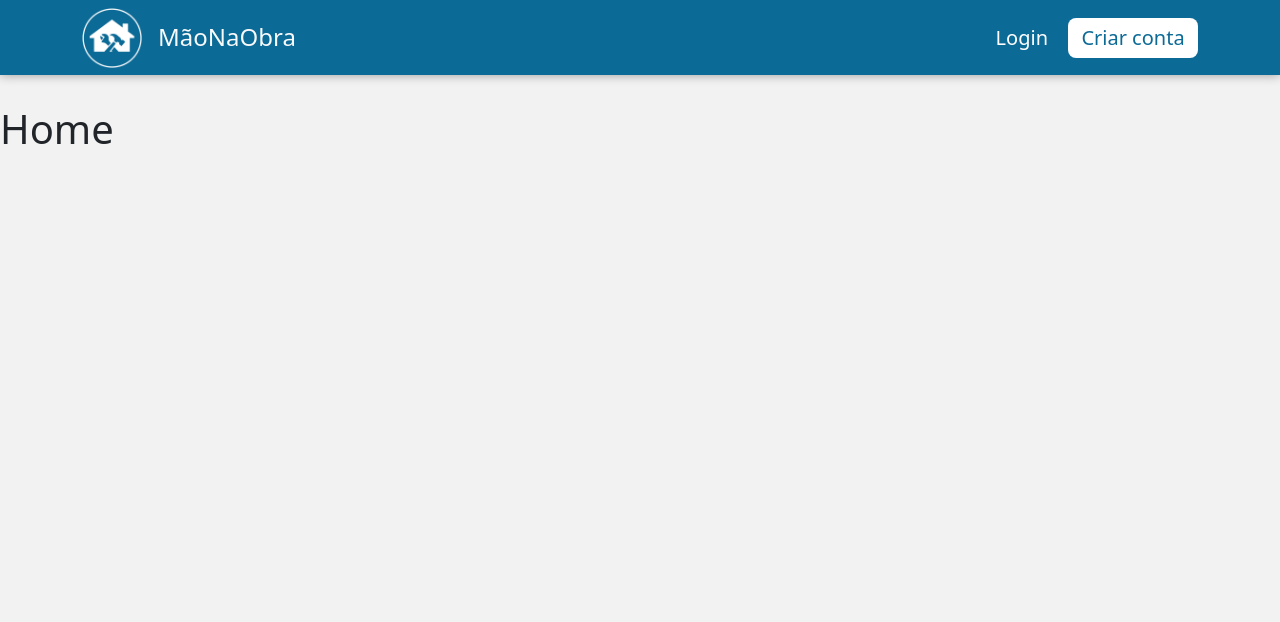
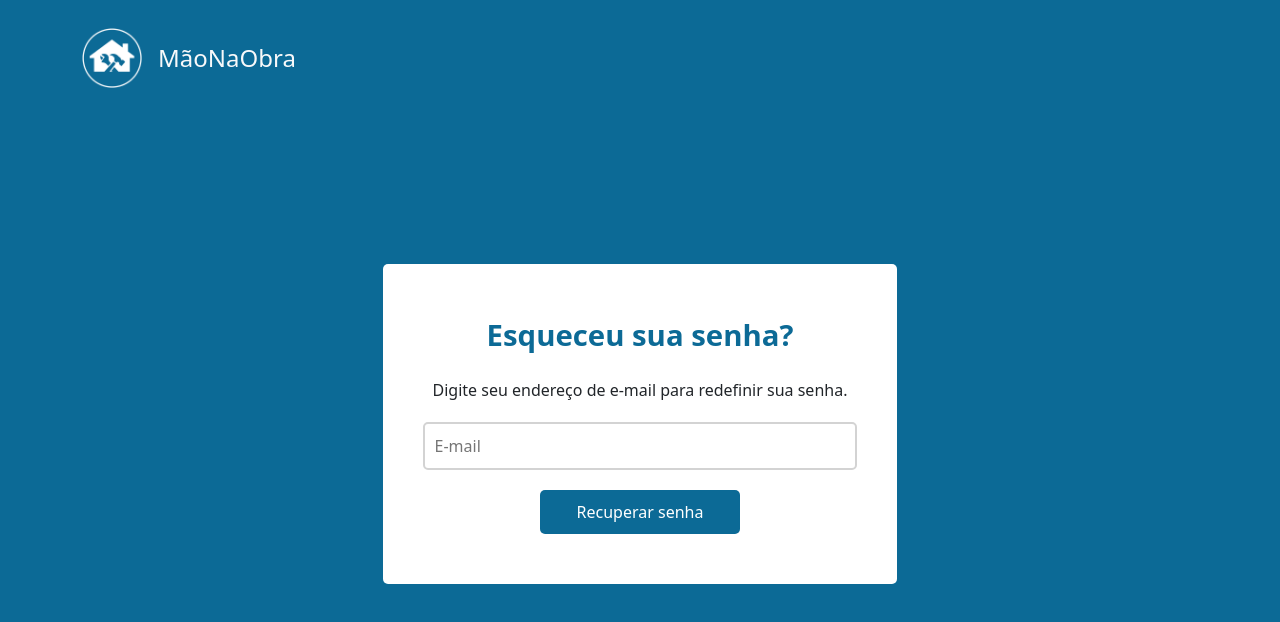
Before and after one commit to MaoNaObraa/MaoNaObra, a React (Vite) app: page / in a window 1280 px wide. Shown: the top 622 px of the page. Built offline with nearby package versions, Linux system fonts and the light colour scheme.

Commit message:
feat: Forgot password screen

```diff
--- a/src/App.jsx
+++ b/src/App.jsx
@@ -2,11 +2,14 @@ import './App.css'
 import Navigation from './components/navigation/Navigation';
 import {BrowserRouter, Switch, Route} from "react-router-dom";
 import Home from './pages/Home/Home';
+import ForgotPassword from './pages/ForgotPassword/ForgotPassword'
 
 function App() {
   return (
     <>
 
+    <ForgotPassword />
+{/*
         <Navigation />
           <BrowserRouter>
 
@@ -17,7 +20,7 @@ function App() {
               </Route>
 
             </Switch>
-          </BrowserRouter>
+          </BrowserRouter> */}
     </>
   )
 }
--- a/src/pages/ForgotPassword/ForgotPassoword.css
+++ /dev/null
@@ -1,66 +0,0 @@
-body {
-    font-family: 'Inter', sans-serif;
-    display: flex;
-    justify-content: center;
-    align-items: center;
-    height: 100vh;
-    background-color: #0C6A96;
-}
-.caixa{
-    background-color: white;
-    display: flex;
-    align-items: center;
-    flex-direction: column;
-    padding: 40px;
-    border-radius: 5px;
-    min-width: 400px;
-
-}
-.caixa > *{
-    margin: 10px;
-
-}
-.caixa-titulo{
-    color: #0C6A96;
-    font-size: 22pt;
-    font-weight: bolder;
-}
-.caixa-subtitulo{
-    font-size: 8pt;
-
-}
-.caixa-input{
-    width: 100%;
-}
-.caixa-input > input{
-    width: 100%;
-    padding: 12px 0px 12px 0px;
-    border-radius: 5px;
-    border: 2px solid lightgrey;
-}
-.botao{
-    background-color: #0C6A96;
-    font-size: 12pt;
-    color: white;
-    padding: 10px 15px ;
-    border-radius: 5px;
-
-}
-.head{
-    position: absolute;
-    display: flex;
-    top: 20px;
-    left: 20px;
-    align-items: center;
-
-}
-.head > img.icon{
-    height: 72px;
-    width: 72px;
-    margin-right: 10px;
-}
-.head > .text{
-    color: white;
-    font-weight: bold;
-
-}
--- a/src/pages/ForgotPassword/ForgotPassword.jsx
+++ b/src/pages/ForgotPassword/ForgotPassword.jsx
@@ -1,25 +1,34 @@
-import './ForgotPassword.css'
+import './forgotPassword.css'
 
 const ForgotPassword = () => {
     return (
         <>
-            <div class="head">
-            <img src="./logo.png" alt="" class="icon">
-            <div class="text">MãoNaObra</div>
+            <div id='principal'>
+                <div className='container' id='principal-box'>
+                    <div className="head">
+                        <a href="/" className='d-flex align-items-center justify-content-center'>
+                            <img src="/logo.png" alt="" width='60'/>
+                            <h4 className='text-light mt-2 p-3 font-weight-bold'>MãoNaObra</h4>
+                        </a>
                     </div>
-        <div class="caixa">
-            <div class="caixa-titulo">
+                    <div className='d-flex mb-5'>
+                        <div className="caixa">
+                            <div className="caixa-titulo">
                                 Esqueceu sua senha?
                             </div>
-            <div class="caixa-subtitulo">
+                            <div className="caixa-subtitulo">
                                 Digite seu endereço de e-mail para redefinir sua senha.
                             </div>
-            <div class="caixa-input">
-                <input type="email" id="email" placeholder="E-mail"/>
+                            <div className="caixa-input">
+                                <input type="email" id="email" placeholder="E-mail" />
                             </div>
-            <div class="botao">
+                            <button className="botao">
                                 Recuperar senha
 
+                            </button>
+                        </div>
+                    </div>
+                    <div></div>
                 </div>
             </div>
         </>
--- /dev/null
+++ b/src/pages/ForgotPassword/forgotPassword.css
@@ -0,0 +1,83 @@
+#principal{
+    display: flex;
+    justify-content: center;
+    align-items: center;
+    height: 100vh;
+    background-color: #0C6A96;
+}
+
+#principal-box{
+    height: 100%;
+    display: flex;
+    align-items: center;
+    justify-content: center;
+    flex-direction: column;
+    justify-content: space-between;
+}
+
+.caixa{
+    background-color: white;
+    display: flex;
+    align-items: center;
+    flex-direction: column;
+    padding: 40px;
+    border-radius: 5px;
+    min-width: 500px;
+    flex: 1;
+}
+.caixa > *{
+    margin: 10px;
+
+}
+.caixa-titulo{
+    color: #0C6A96;
+    font-size: 22pt;
+    font-weight: bolder;
+}
+.caixa-subtitulo{
+    font-size: 1em;
+
+}
+.caixa-input{
+    width: 100%;
+}
+.caixa-input > input{
+    width: 100%;
+    padding: 12px 0px 12px 0px;
+    border-radius: 5px;
+    padding: 10px;
+    border: 2px solid lightgrey;
+}
+.botao{
+    background-color: #0C6A96;
+    font-size: 12pt;
+    color: white;
+    padding: 10px 15px ;
+    border-radius: 5px;
+    width:200px;
+    border: 0;
+    transition: all 400ms;
+}
+
+.botao:hover{
+    filter: brightness(0.9);
+    box-shadow: 0 0 10px rgba(47, 47, 47, 0.322);
+}
+
+.head{
+    display: flex;
+    align-items: center;
+    width: 100%;
+    padding-top: 20px;
+
+}
+.head > img.icon{
+    height: 72px;
+    width: 72px;
+    margin-right: 10px;
+}
+.head > .text{
+    color: white;
+    font-weight: bold;
+
+}
```
Lines whose indentation alone changed are shown as unchanged.
